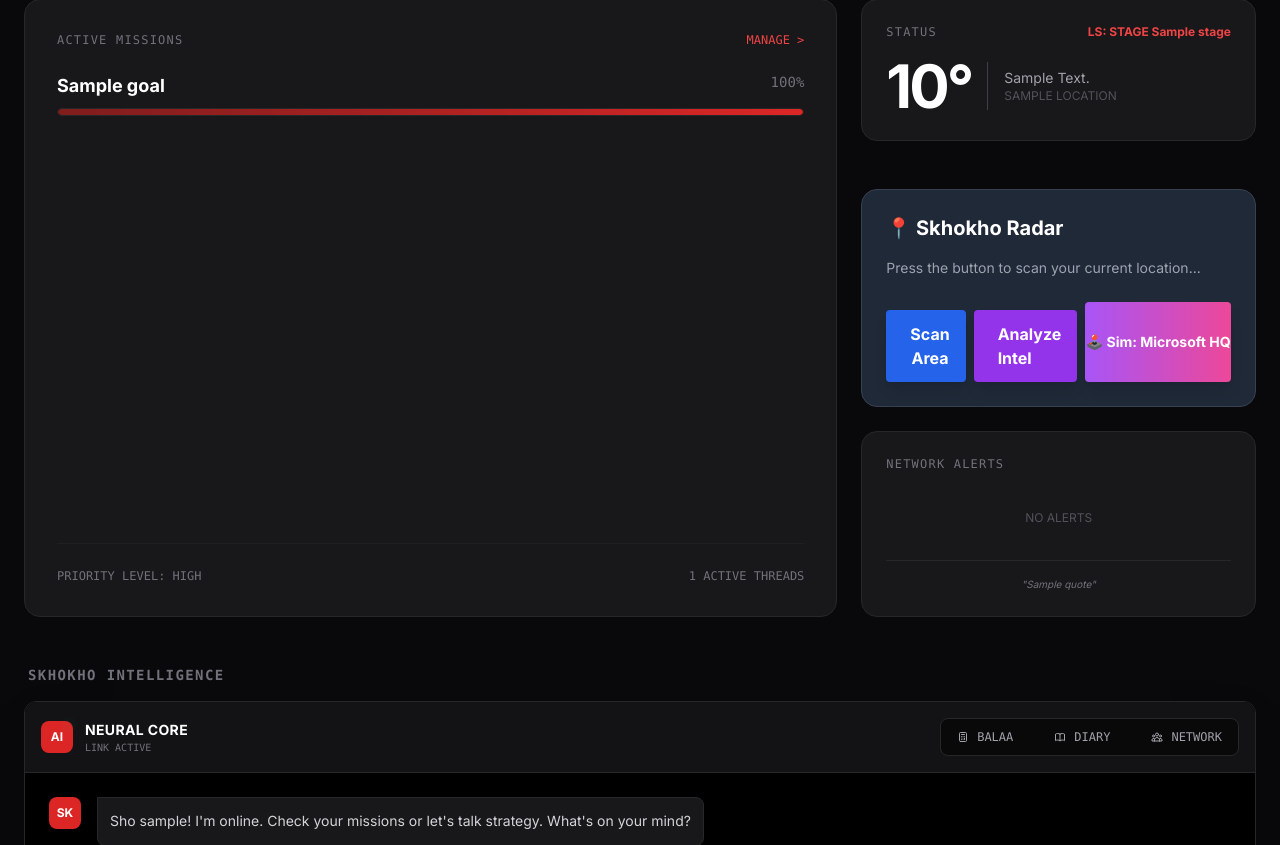
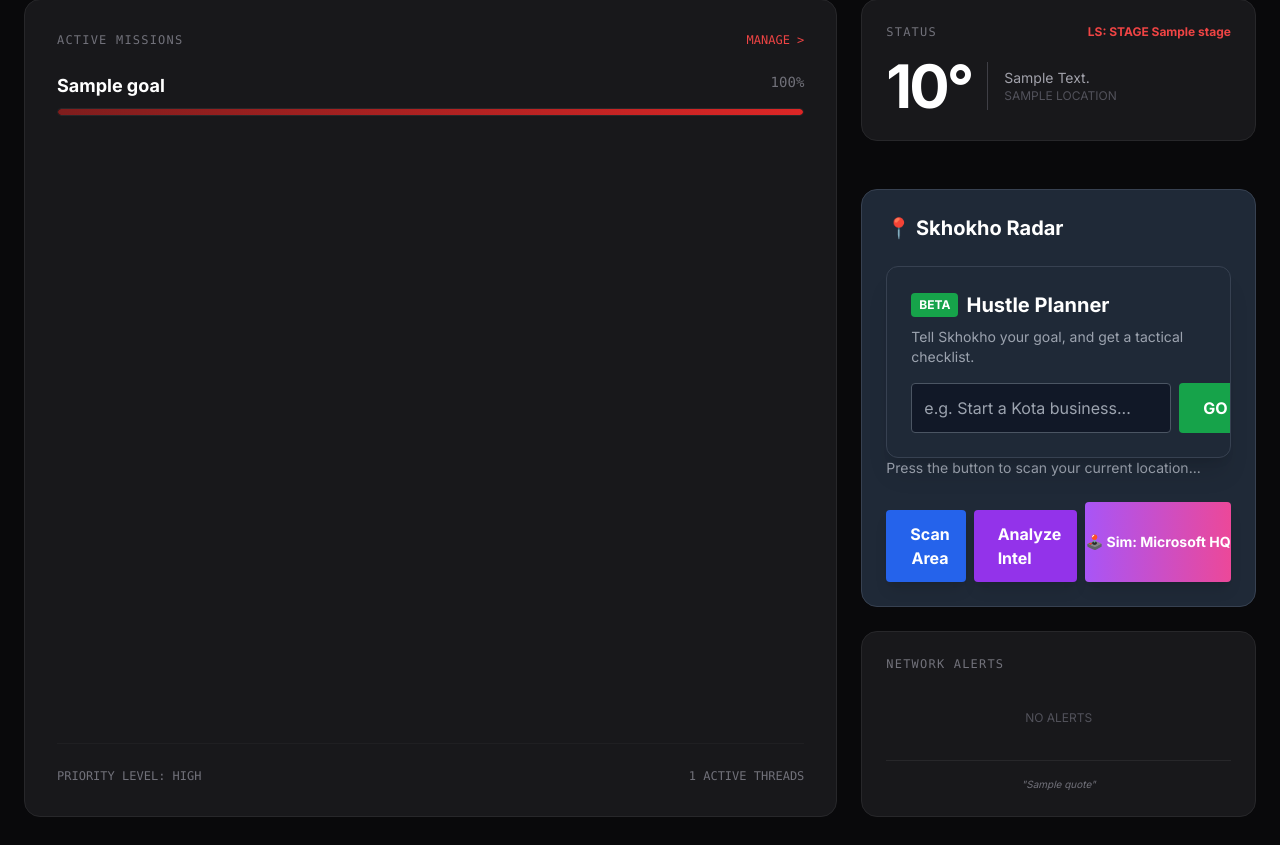
Before and after one commit to ChumaMike/Skhokho, a Flask app: template app/templates/index.html in a window 1280 px wide. Shown: the part 236-1081 px from the top of the page. Run offline with Flask 3, Linux system fonts and the light colour scheme; a user stored in the database is signed in; tables that the repository leaves empty hold one stand-in row (values such as "Sample post"); the template is opened without the code that fills it: values that come from a table or form of the project are taken from there, most other values are stand-ins (such as "Sample title", 1, 10 or a date in 2020); some libraries are stand-ins or nearby versions.

Commit message:
working v

```diff
--- a/app/routes/chat.py
+++ b/app/routes/chat.py
@@ -24,7 +24,7 @@ def send_message():
     # --- 1. GATHER SYSTEM INTELLIGENCE ---
 
     # A. Get Active Goals
-    active_goals = Goal.query.filter_by(user_id=current_user.id, completed=False).all()
+    active_goals = Goal.query.filter_by(user_id=current_user.id).all()
     if active_goals:
         goals_text = "\n".join([f"- {g.title}: {g.progress}% Complete" for g in active_goals])
     else:
--- a/app/templates/index.html
+++ b/app/templates/index.html
@@ -86,6 +86,65 @@
 
         <div class="bg-gray-800 p-6 rounded-2xl border border-gray-700 mt-6">
     <h3 class="text-xl font-bold text-white mb-4">📍 Skhokho Radar</h3>
+
+    <div class="bg-gray-800 rounded-xl p-6 border border-gray-700 shadow-xl mt-6 relative overflow-hidden group">
+    <div class="absolute top-0 right-0 p-4 opacity-5 group-hover:opacity-10 transition"><i class="fas fa-list-check text-6xl text-green-500"></i></div>
+
+    <h3 class="text-xl font-bold text-white mb-2 flex items-center gap-2">
+        <span class="bg-green-600 text-xs px-2 py-1 rounded text-white">BETA</span>
+        Hustle Planner
+    </h3>
+    <p class="text-gray-400 text-sm mb-4">Tell Skhokho your goal, and get a tactical checklist.</p>
+
+    <div class="flex gap-2">
+        <input type="text" id="hustle-goal" placeholder="e.g. Start a Kota business..." class="flex-1 bg-gray-900 border border-gray-600 rounded p-3 text-white focus:border-green-500 focus:outline-none">
+        <button onclick="generatePlan()" class="bg-green-600 hover:bg-green-500 text-white font-bold px-6 rounded transition">
+            GO
+        </button>
+    </div>
+
+    <div id="plan-result" class="mt-4 hidden"></div>
+</div>
+
+<script>
+async function generatePlan() {
+    const goal = document.getElementById('hustle-goal').value;
+    const resultDiv = document.getElementById('plan-result');
+
+    if (!goal) return;
+
+    // Loading State
+    resultDiv.classList.remove('hidden');
+    resultDiv.innerHTML = `<div class="text-green-400 animate-pulse text-sm">💡 Generating Strategy...</div>`;
+
+    try {
+        const response = await fetch('/plan/create', {
+            method: 'POST',
+            headers: { 'Content-Type': 'application/json' },
+            body: JSON.stringify({ goal: goal })
+        });
+        const data = await response.json();
+
+        // Render the Checklist
+        let stepsHTML = data.steps.map(s => `
+            <div class="flex items-start gap-3 bg-gray-900/50 p-3 rounded mb-2 border-l-2 border-green-500">
+                <div class="text-lg">${s.icon}</div>
+                <div class="text-gray-200 text-sm">${s.task}</div>
+                <input type="checkbox" class="ml-auto accent-green-500 h-5 w-5">
+            </div>
+        `).join('');
+
+        resultDiv.innerHTML = `
+            <div class="animate-fade-in mt-4">
+                <div class="text-xs font-bold text-green-400 uppercase tracking-widest mb-2">${data.title}</div>
+                ${stepsHTML}
+            </div>
+        `;
+    } catch (e) {
+        resultDiv.innerHTML = `<div class="text-red-400 text-sm">❌ Planning Failed. Try again.</div>`;
+    }
+}
+</script>
 
     <div id="radar-result" class="text-gray-400 mb-4 text-sm">
         Press the button to scan your current location...
```
Also changed, not shown: app/routes/main.py (+13 -0 lines), app/services/ai_service.py (+56 -2 lines).
